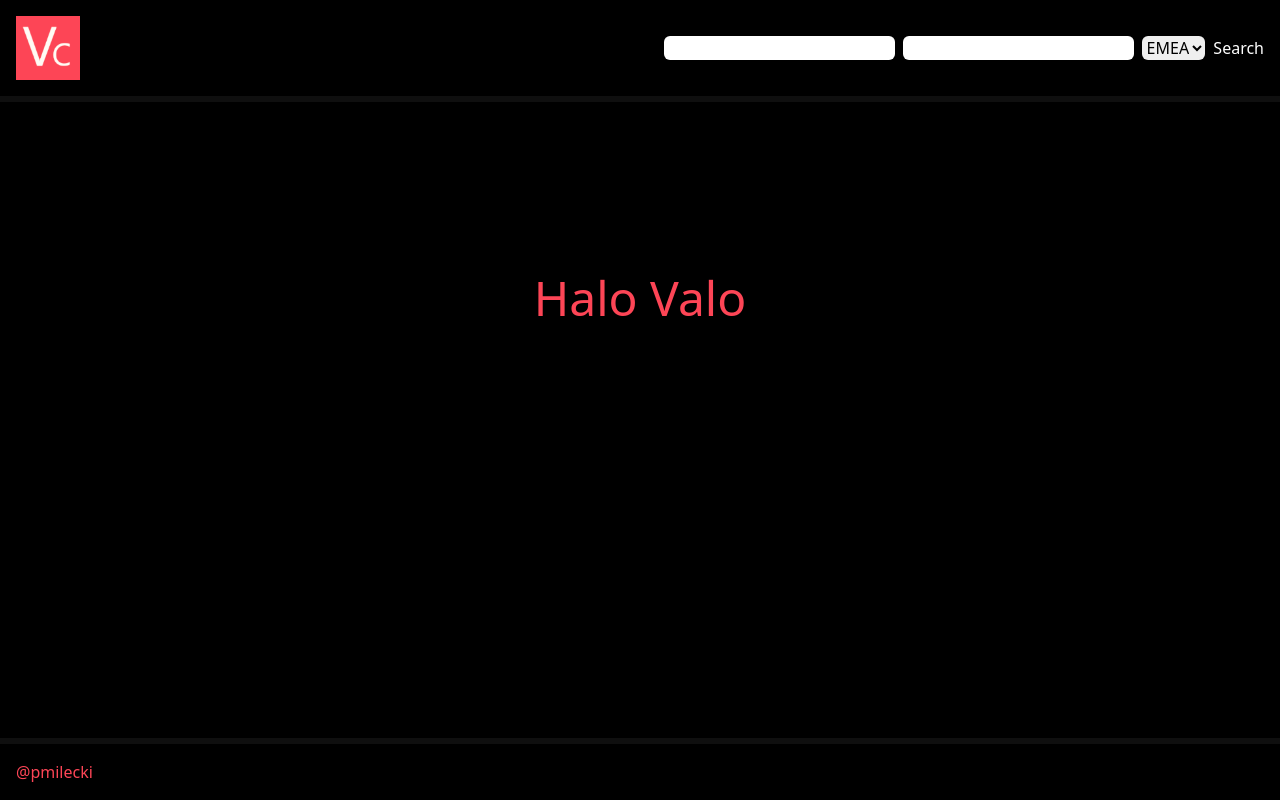
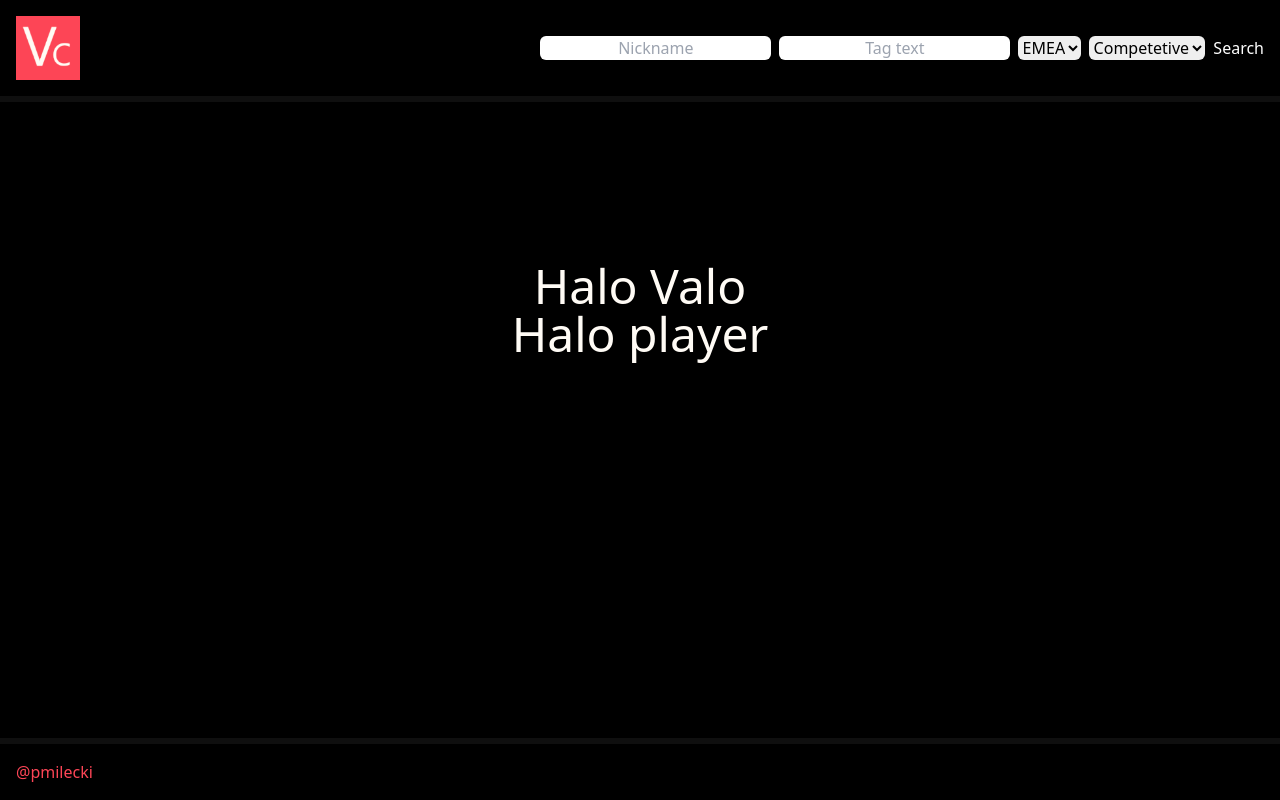
Before and after one commit to pmilecki/ValoCoach, a Nuxt app in the folder frontend/: page /player/1 in a window 1280 px wide. Built offline with nearby package versions, Linux system fonts and the light colour scheme.

Commit message:
changes to layout structure, styling fixes

```diff
--- a/frontend/app.vue
+++ b/frontend/app.vue
@@ -1,9 +1,7 @@
 <template>
-  <Header />
-  <div class="content max-h-screen">
-    <h1>Halo Valo</h1>
-  </div>
-  <Footer />
+  <NuxtLayout>
+    <NuxtPage />
+  </NuxtLayout>
 </template>
 
 <script setup lang="ts">
@@ -15,11 +13,5 @@
   margin: auto;
   background-color: black;
 }
-.content {
-  margin: 0;
-  color: #FD4556;
-  padding: 10rem;
-  font-size: 3rem;
-  text-align: center;
-}
+
 </style>
--- /dev/null
+++ b/frontend/components/Content.vue
@@ -0,0 +1,6 @@
+<template>
+  <div class="text-milk max-h-screen p-40 text-center text-5xl">
+    <h1>Halo Valo</h1>
+    <slot />
+  </div>
+</template>
--- a/frontend/components/Footer.vue
+++ b/frontend/components/Footer.vue
@@ -5,7 +5,7 @@
 </template>
 
 <style scoped>
-  .footer{
+.footer {
   position: fixed;
   bottom: 0;
   padding: 16px;
@@ -14,6 +14,7 @@
 }
 
 .footer a {
-    color: #FD4556;
+  color: #fd4556;
+  background-color: black;
 }
 </style>
--- a/frontend/components/Header.vue
+++ b/frontend/components/Header.vue
@@ -1,6 +1,6 @@
 <template>
   <div class="header">
-    <img src="~/public/VC.png" class="max-h-16">
+    <img src="/VC.png" class="max-h-16">
     <PlayerSearch />
   </div>
 </template>
--- a/frontend/components/PlayerSearch.vue
+++ b/frontend/components/PlayerSearch.vue
@@ -1,14 +1,19 @@
 <template>
   <div class="userSearch">
     <form>
-      <input type="text" class="rounded-md" required="true">
-      <input type="text" class="rounded-md" maxlength="5" required="true">
+      <input type="text" placeholder="Nickname" class="rounded-md" required="true">
+      <input type="text" placeholder="Tag text" class="rounded-md" maxlength="5" required="true">
       <select class="rounded-md" required="true">
         <option value="EMEA">
           EMEA
         </option>
         <option value="NA">
           NA
+        </option>
+      </select>
+      <select class="rounded-md" required="true">
+        <option value="competetive">
+          Competetive
         </option>
       </select>
       <input type="submit" value="Search">
@@ -19,6 +24,7 @@
 <style>
   input{
     margin-left: 8px;
+    text-align: center;
   }
   input[type=submit]{
     color: white;
--- /dev/null
+++ b/frontend/layouts/default.vue
@@ -0,0 +1,7 @@
+<template>
+  <Header />
+  <Content>
+    <NuxtPage />
+  </Content>
+  <Footer />
+</template>
--- a/frontend/nuxt.config.ts
+++ b/frontend/nuxt.config.ts
@@ -1,10 +1,22 @@
-import { defineNuxtConfig } from 'nuxt/config'
+import { defineNuxtConfig } from "nuxt/config";
 
 // https://nuxt.com/docs/api/configuration/nuxt-config
 export default defineNuxtConfig({
+  modules: ["@nuxtjs/tailwindcss"],
   typescript: {
     strict: true,
-    typeCheck: true
+    typeCheck: true,
   },
-  modules: ['@nuxtjs/tailwindcss']
-})
+  tailwindcss: {
+    config: {
+      theme: {
+        colors: {
+          primary: "#FD4556",
+          secondary: "#BD3944",
+          tertiary: "#53212B",
+          milk: "#FFFBF5",
+        },
+      },
+    },
+  },
+});
--- a/frontend/package.json
+++ b/frontend/package.json
@@ -14,12 +14,17 @@
     "@nuxtjs/eslint-config-typescript": "^12.0.0",
     "@types/eslint": "^8",
     "@types/node": "^18",
+    "@types/prettier": "^2",
     "@typescript-eslint/eslint-plugin": "^5.59.0",
     "@typescript-eslint/parser": "^5.59.0",
     "eslint": "^8.38.0",
+    "eslint-config-prettier": "^8.8.0",
+    "eslint-plugin-prettier-vue": "^4.2.0",
     "eslint-plugin-vue": "^9.11.0",
     "husky": "^8.0.3",
     "lint-staged": "^13.2.1",
+    "prettier": "^2.8.8",
+    "prettier-plugin-tailwindcss": "^0.2.7",
     "typescript": "^5.0.4",
     "vue-tsc": "^1.2.0"
   },
--- /dev/null
+++ b/frontend/pages/index.vue
@@ -0,0 +1,3 @@
+<template>
+  <h3>Halo dupa</h3>
+</template>
--- /dev/null
+++ b/frontend/pages/player/[id].vue
@@ -0,0 +1,9 @@
+<template>
+  <h3>Halo player</h3>
+</template>
+
+<script setup lang="ts">
+const route = useRoute()
+// When accessing /posts/1, route.params.id will be 1
+console.log(route.params.id)
+</script>
```
Also changed, not shown: frontend/.eslintrc.json, frontend/.prettierrc.json (added), 1 other file (tests, documents, lock files or other folders). Lines whose indentation alone changed are shown as unchanged.
